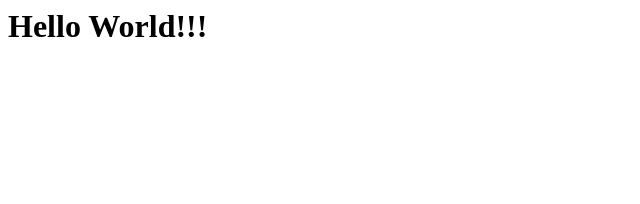
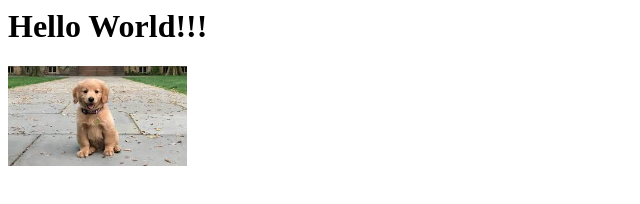
Before and after one commit to RyanLianggg/git-tutorial, a plain HTML site: page index.html in a window 1280 px wide. Shown: the whole page, without its empty margins (0-640 px from the left). Drawn offline with Linux system fonts and the light colour scheme.

Commit message:
新增圖片

```diff
--- a/index.html
+++ b/index.html
@@ -1 +1,2 @@
 <h1>Hello World!!!</h1>
+<img src="images.jfif" height="100">
```
Also changed, not shown: images.jfif (added).
